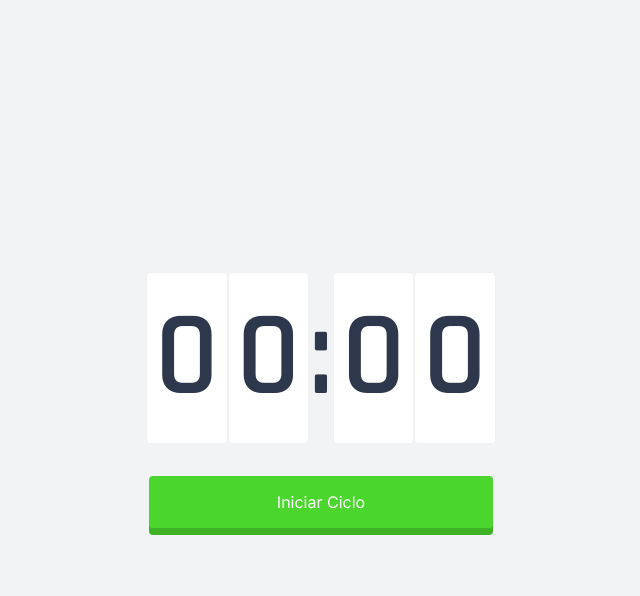
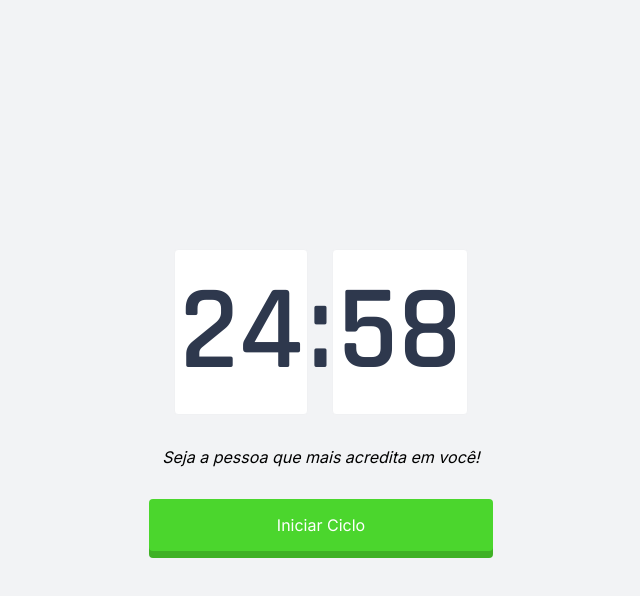
Before and after one commit to mmichelmonteiro2/pomodoro, an Electron app: page views/main/index.html in a window 1280 px wide. Both pictures are taken after a click on the button "Iniciar Ciclo". Shown: the whole page, without its empty margins (319-959 px from the left). Drawn offline with Linux system fonts and the light colour scheme.

Commit message:
feature: Algoritmo do pomodoro

```diff
--- a/views/main/index.html
+++ b/views/main/index.html
@@ -15,14 +15,14 @@
 <body>
   <main>
     <section id="timer">
-      <span class="number-wrapper">0</span>
-      <span class="number-wrapper">0</span>
+      <span id="minutes" class="number-wrapper">0</span>
       :
-      <span class="number-wrapper">0</span>
-      <span class="number-wrapper">0</span>
+      <span id="seconds" class="number-wrapper">0</span>
     </section>
-    <button class="start-countdown">Iniciar Ciclo</button>
+    <i id="quote"></i>
+    <button onclick="startTimer(1500)" class="start-countdown">Iniciar Ciclo</button>
   </main>
+  <script src="./script.js"></script>
 </body>
 
 </html>
--- a/views/main/script.js
+++ b/views/main/script.js
@@ -0,0 +1,112 @@
+const minutesLabel = document.getElementById('minutes');
+const secondsLabel = document.getElementById('seconds');
+const quoteLabel = document.getElementById('quote');
+
+function startTimer(initialTimeInSeconds) {
+  let secondsRemaining = initialTimeInSeconds;
+  updateDisplay(secondsRemaining);
+
+  const TIME_TO_CHANGE_QUOTES_IN_SECONDS = 5;
+  showRandomQuote();
+
+  let timeInterval = setInterval(() => {
+    secondsRemaining -= 1;
+
+    const shouldShowNewQuote = (
+      (initialTimeInSeconds - secondsRemaining) / TIME_TO_CHANGE_QUOTES_IN_SECONDS === 0
+    );
+
+    console.log('shouldShowNewQuote => ', (initialTimeInSeconds - secondsRemaining) / TIME_TO_CHANGE_QUOTES_IN_SECONDS)
+
+    if (shouldShowNewQuote)
+      showRandomQuote();
+
+    updateDisplay(secondsRemaining);
+
+    if (secondsRemaining <= 0) {
+      quoteLabel.style.display = 'none';
+      clearTimeout(timeInterval);
+    }
+  }, 1000);
+}
+
+function updateDisplay(secondsRemaining) {
+  const seconds = secondsRemaining % 60;
+  const minutes = Math.floor(secondsRemaining / 60);
+
+  minutesLabel.innerText = String(minutes).padStart(2, '0');
+  secondsLabel.innerText = String(seconds).padStart(2, '0');
+}
+
+function showRandomQuote() {
+  quoteLabel.style.display = 'inline';
+
+  const quotes = [
+    "Todos os dias são uma oportunidade para recomeçar e para planejar um novo caminho. Siga com fé e acredite em você.",
+    "A palavra “impossível” foi inventada para ser desafiada.",
+    "Somos capazes de fazer muito mais do que imaginamos!",
+    "Nós somos como o clima: feitos de dias de chuva e de sol!",
+    "Há ainda tanta coisa linda na vida para se descobrir.",
+    "Que todos os nossos passos nos levem para o que nos faz feliz de verdade.",
+    "Abra os olhos e aventure-se nessa jornada chamada vida!",
+    "Há tantas pessoas que torcem por você na vida.",
+    "Os dias difíceis são a forma mais rápida de aprendermos a apreciar os bons.",
+    "Siga sempre confiante do seu potencial!",
+    "Hoje é um novo dia. Não fique pensando no ontem.",
+    "Os sonhos são a melhor forma de termos uma direção na vida e um motivo para caminhar.",
+    "Receita para uma boa semana: acredite em você e trate o seu corpo com carinho.",
+    "Quando tudo parecer impossível, é sinal de que está precisando de uns bons dias de descanso para aliviar a pressão e liberar a sua mente. Depois, verá que os problemas nem eram tão grandes assim.",
+    "Não se torture quando as coisas não ocorrerem como você planejou. Os planos nos ajudam a traçar o caminho, mas é normal que tenhamos que mudá-los depois!",
+    "Não há a necessidade de caminhar rápido. Apenas siga caminhando.",
+    "Se aquela meta antiga já não te faz mais feliz, elimine-a sem dó!",
+    "Não precisamos conquistar o mundo todos os dias!",
+    "Dias complicados fazem parte. O bom é que passam e depois aparecem dias bons.",
+    "A vida é como uma montanha: tem altos e baixos, exige caminhada e tem paisagens para se observar durante todo o caminho.",
+    "Respeite seu corpo e trate com carinho a sua mente.",
+    "Em meio ao caos, respire fundo.",
+    "Os nossos sonhos são umas das melhores coisas que moram dentro de nós.",
+    "Você é forte, você consegue.",
+    "Se hoje fosse a primeira página do seu livro da vida, como você gostaria de começar com ela?",
+    "Não existem batalhas impossíveis para quem está disposto a nunca desistir.",
+    "Algumas coisas ruins acontecem para aprendermos a ficar mais fortes.",
+    "Nunca é tarde para fazer o que ainda movimenta os seus sonhos.",
+    "Os nossos maiores medos também podem ser nossos maiores impulsos para novas conquistas.",
+    "Não desista de algo quando falarem que você não é capaz. Levante-se e mostre que estão enganados.",
+    "Mudar é bom! Aprenda a se redescobrir.",
+    "Há tanta coisa incrível para descobrir sobre você. Desafie-se e permita-se conhecer diferentes lados de você.",
+    "Algumas caminhadas precisam ser iniciadas sem ninguém ao lado. Ao longo do caminho, algumas pessoas vão se juntar a você. Fique tranquilo.",
+    "Seja um borboleta e passe por uma bela metamorfose!",
+    "A primavera virá dentro de você. Aguente firme.",
+    "Você já fez uma caminhada tão bonita até agora. Parabenize-se.",
+    "Hoje a meta do dia é ter gratidão pela vida e se parabenizar por tudo o que você já fez.",
+    "Um dia você estará olhando para trás e pensando em todas as conquistas que já fez.",
+    "Não coloque metas muito pesadas no seu caminho. Ninguém merece sofrer com um peso desnecessário nas costas!",
+    "Faça as pazes com a vida e ande de mãos dadas com ela.",
+    "Ter sucesso é estar em paz com as nossas escolhas.",
+    "O coração tem um espaço limitado. Então, vamos deixar só o amor entrar e jogar fora o rancor.",
+    "Algumas pessoas ficam pelo caminho, mas outras maravilhosas também entram ao longo do trajeto.",
+    "A vida é como um trem: pessoas entram e saem, paisagens novas aparecem, estações oferecem pausas.",
+    "Não tenha medo de desistir do que já não te faz bem.",
+    "Às vezes, precisamos de um pouco mais de coragem e de amor próprio.",
+    "Não aceite nada que imponha limites ao que faz parte da sua essência.",
+    "Valorize seus amigos e enfrente batalhas com eles! Eles são o time que você escolheu para jogar na vida.",
+    "Se sentir medo, é sinal de que está bem próximo do desafio. Enfrente-o e descubra do que você é capaz.",
+    "Já sentiu o cheiro das flores hoje? Já escutou o canto dos passarinhos? A vida preparou isto tudo para você também. Aproveite!",
+    "Cada esquina da vida nos reserva uma surpresa. Descubra o que a próxima esquina reservou para você!",
+    "Algumas coisas dão errado porque a vida planejou algo melhor.",
+    "A vida sabe o que faz. Dê mais crédito a ela.",
+    "Lições da vida: escute-as.",
+    "Há uma vida inteira diante de você. Vamos fazer uma linda história com ela?",
+    "A motivação é o tipo de coisa que precisa ser reforçada todos os dias. Como? Alimentando a sua alma de boas energias e deixando o seu coração nutrido de carinho.",
+    "Ninguém conquista o mundo sem uma boa noite de sono! Tire os problemas do seu travesseiro.",
+    "Quantas coisas boas já aconteceram depois que tudo fugiu do controle? Os planos da vida são tão bons.",
+    "A fé e a esperança são os melhores combustíveis do motor do corpo.",
+    "Quando cansar, descanse, recupere energias e siga!",
+    "Aquela força que você busca está dentro de você.",
+    "Seja a pessoa que mais acredita em você!",
+    "Nem todas as batalhas são feitas de vitória, mas todas elas são feitas de esforços, de aprendizagens e de recompensas."
+  ];
+
+  const randomQuote = quotes[(Math.random() * quotes.length) | 0]
+  quoteLabel.innerText = randomQuote;
+}
--- a/views/main/styles.css
+++ b/views/main/styles.css
@@ -34,10 +34,14 @@ section#timer {
 }
 
 .number-wrapper {
-  padding: .5rem;
+  padding: 5px;
   border: 1px solid var(--border);
   background: var(--white);
   border-radius: 4px;
+}
+
+#quote {
+  display: none;
 }
 
 button.start-countdown {
```
Also changed, not shown: 1 other file.
